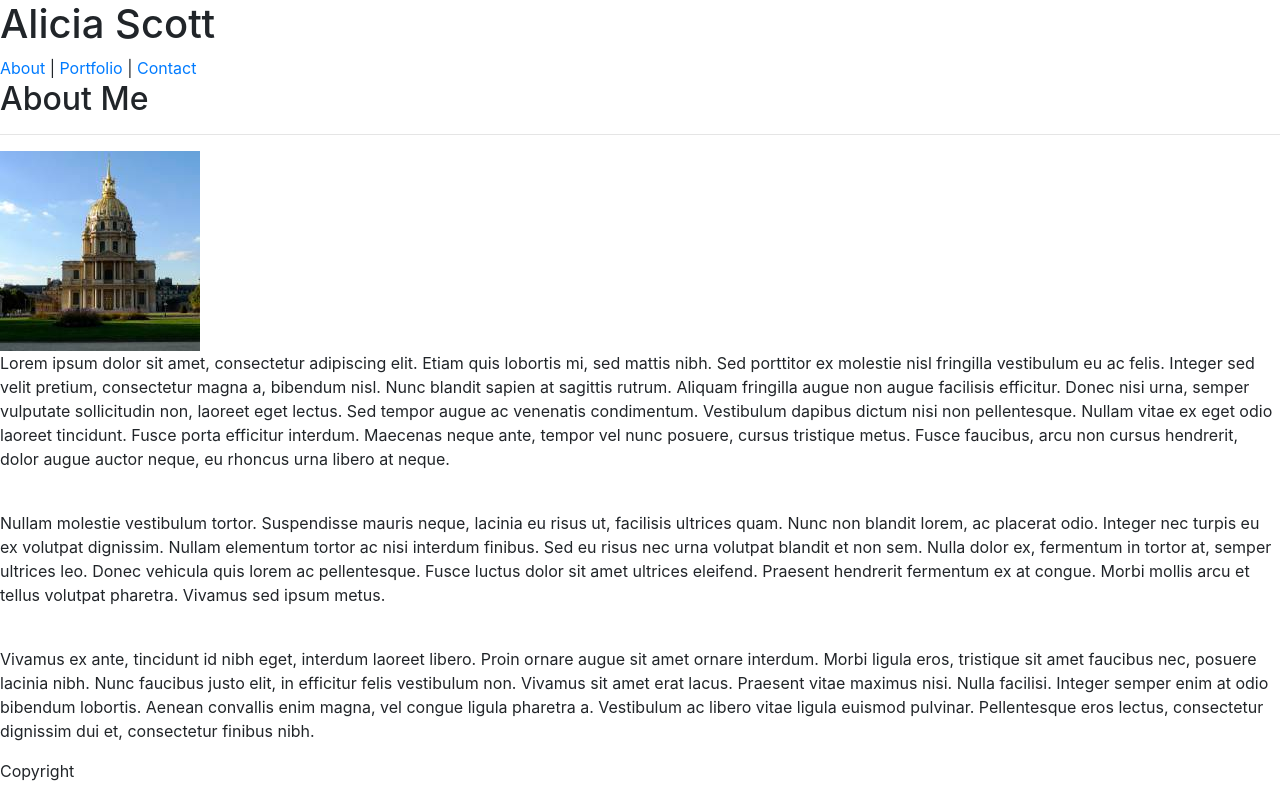
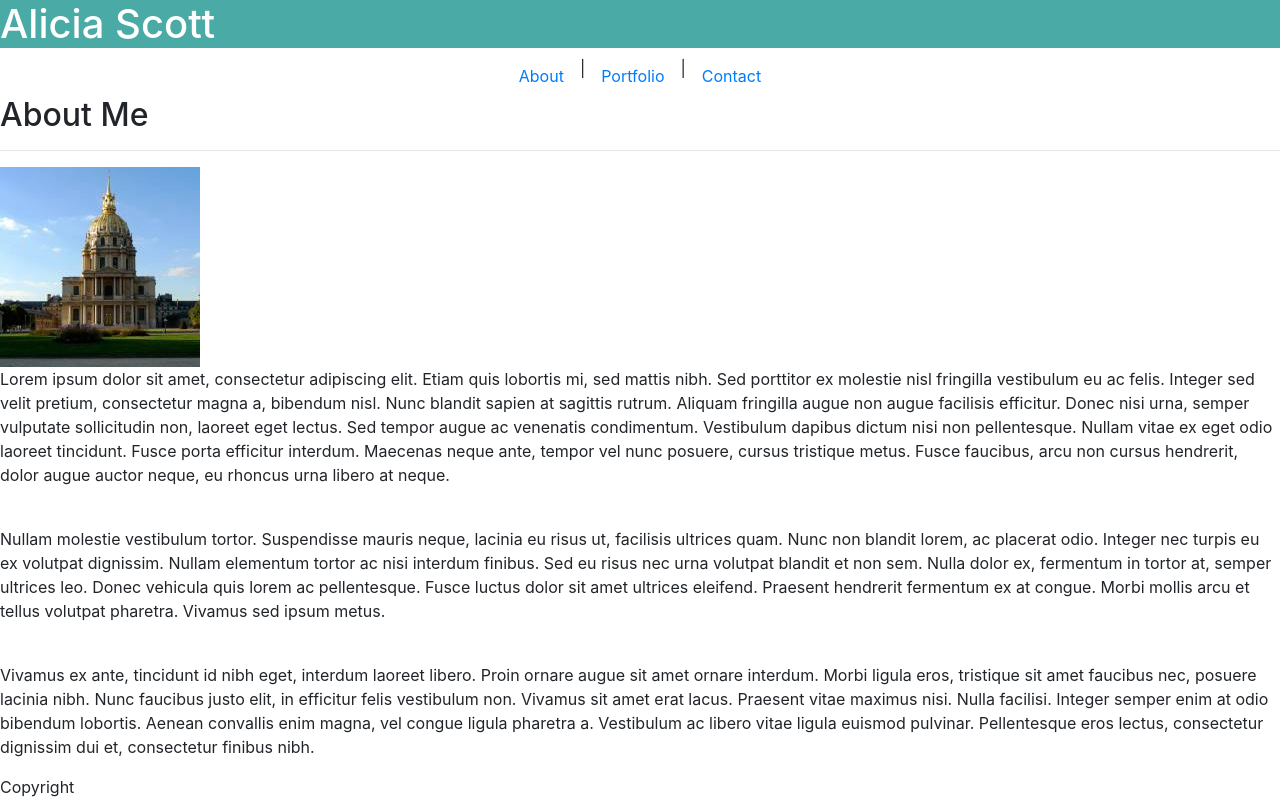
Before and after one commit to avscott562/Bootstrap-Portfolio, a plain HTML site: page index.html in a window 1280 px wide. Drawn offline with nearby package versions, Linux system fonts and the light colour scheme.

Commit message:
add styling to navbar

```diff
--- a/assets/css/style.css
+++ b/assets/css/style.css
@@ -38,14 +38,14 @@ h2 {
     margin: 50px 0 30px 0;
     padding: auto;
     border-color: #cccccc;
+} */
+
+.name, #submit, h4, .select {
+    color: white !important;
+    background-color: #4aaaa5 !important;
 }
 
-.name, #submit, h4, .select {
-    color: white;
-    background-color: #4aaaa5;
-}
-
-.name {
+/* .name {
     text-align: center;
     width: max-content;
     padding: 13px;
--- a/index.html
+++ b/index.html
@@ -13,10 +13,10 @@
             <header class="header">
                 <div class="headerContent">
                     <h1 class="name">Alicia Scott</h1>
-                    <nav class="navBar">
-                        <a class="navLink select" href="index.html">About</a> |
-                        <a class="navLink" href="portfolio.html">Portfolio</a> |
-                        <a class="navLink" href="contact.html">Contact</a>
+                    <nav class="nav justify-content-center">
+                        <a class="nav-link active" href="index.html">About</a> |
+                        <a class="nav-link" href="portfolio.html">Portfolio</a> |
+                        <a class="nav-link" href="contact.html">Contact</a>
                     </nav>
                 </div>
             </header>
```
Also changed, not shown: contact.html (+4 -4 lines), portfolio.html (+4 -4 lines).
